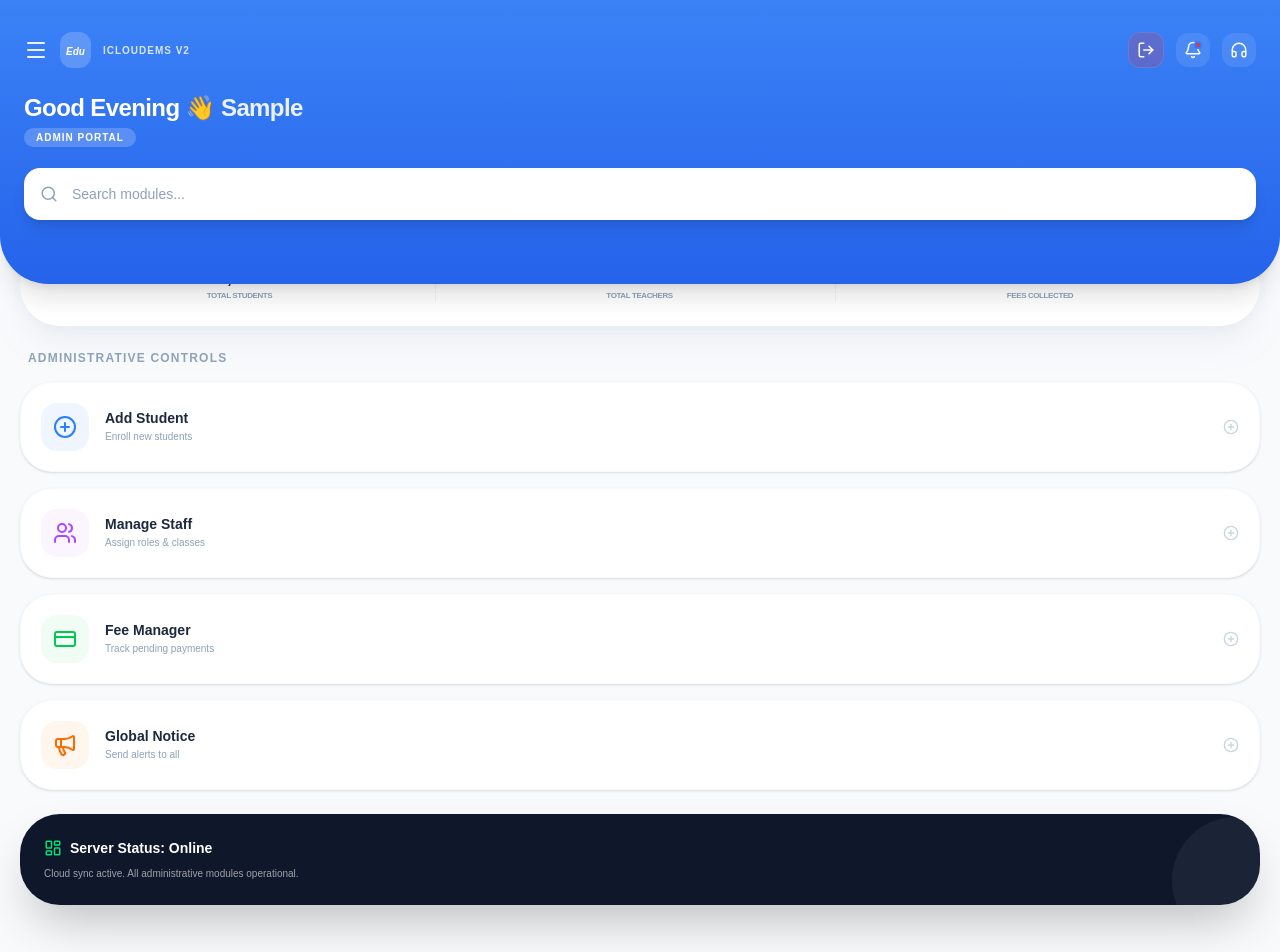
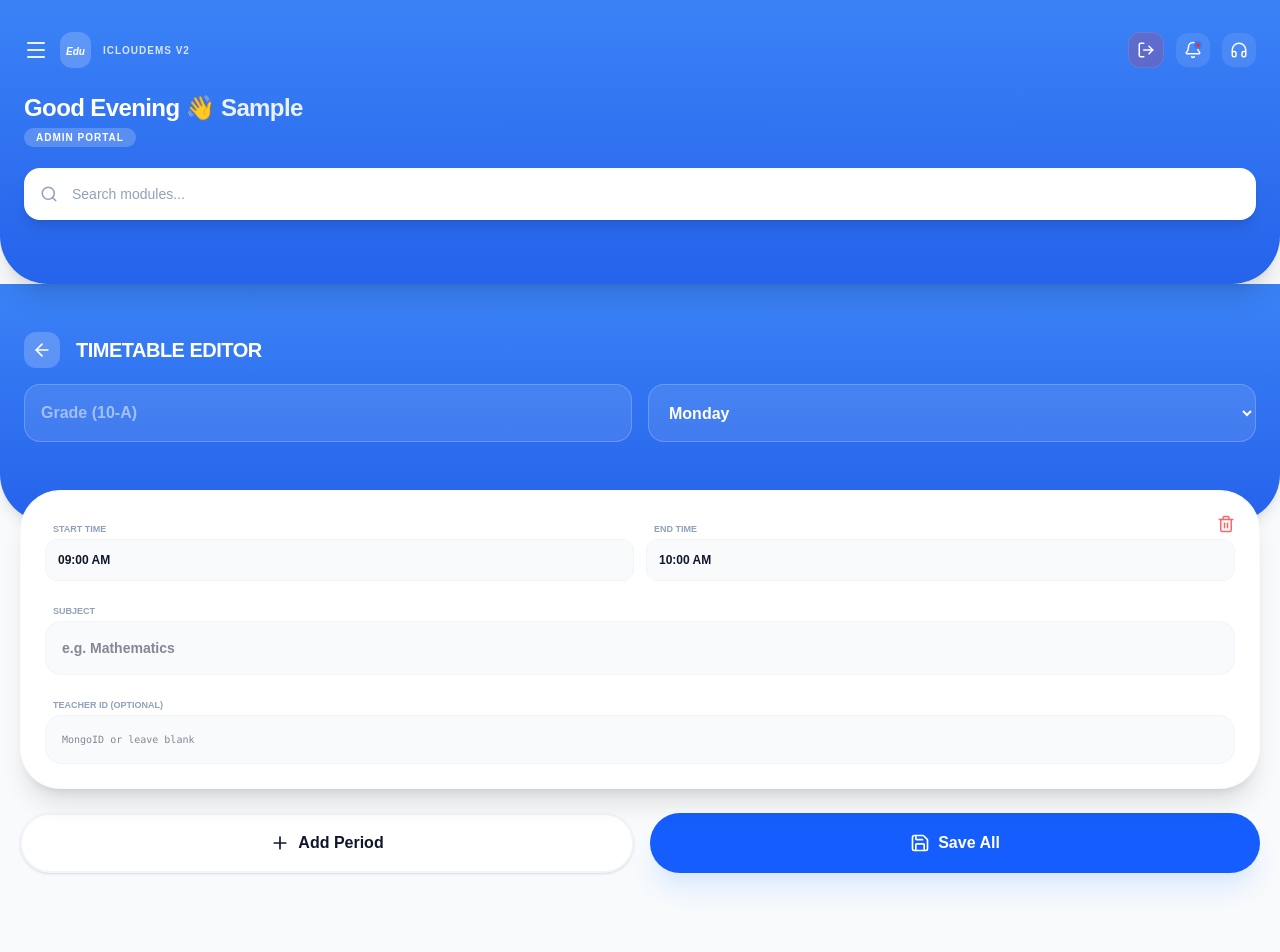
Before and after one commit to adittyaarryaai-lab/edu-management-software, a React app in the folder frontend/: page /admin/timetable in a window 1280 px wide. Before the commit this address led to /. Shown: the top 952 px of the page. Built offline with nearby package versions, Linux system fonts and the light colour scheme; sample sign-in values are in the browser's storage; the HTML template or start-up script is replaced by a standard one.

Commit message:
Day 38 Rebuild: Admin Timetable Editor with ObjectId validation fix and App-level navigation security

```diff
--- a/frontend/src/App.jsx
+++ b/frontend/src/App.jsx
@@ -1,5 +1,5 @@
 import React, { useState, useEffect } from 'react';
-import { Routes, Route, Navigate } from 'react-router-dom';
+import { Routes, Route, Navigate, useNavigate, useLocation } from 'react-router-dom';
 import API from './api';
 import Navbar from './components/Navbar';
 import BottomNav from './components/BottomNav';
@@ -30,6 +30,7 @@ import Requests from './pages/Requests';
 import Mentorship from './pages/Mentorship';
 import Syllabus from './pages/Syllabus';
 import AdminHome from './pages/AdminHome';
+import AdminTimetable from './pages/AdminTimetable';
 
 function App() {
   const [user, setUser] = useState(null);
@@ -37,9 +38,19 @@ function App() {
   const [password, setPassword] = useState('');
   const [loading, setLoading] = useState(false);
 
+  const navigate = useNavigate(); // Navigation handle karne ke liye
+  const location = useLocation(); // Current URL track karne ke liye
+
   useEffect(() => {
     const savedUser = localStorage.getItem('user');
-    if (savedUser) setUser(JSON.parse(savedUser));
+    if (savedUser) {
+      setUser(JSON.parse(savedUser));
+    } else {
+      // Agar user nahi hai aur URL "/" nahi hai, toh use "/" par bhejo
+      if (location.pathname !== "/") {
+        navigate("/");
+      }
+    }
   }, []);
 
   const handleLogin = async (e) => {
@@ -50,6 +61,7 @@ function App() {
       setUser(data);
       localStorage.setItem('user', JSON.stringify(data));
       setLoading(false);
+      navigate("/"); // Login ke baad home par redirect
     } catch (error) {
       setLoading(false);
       alert(error.response?.data?.message || "Login Failed! Check your credentials.");
@@ -134,11 +146,12 @@ function App() {
             }
           />
 
-          {/* FIX: Pass user prop to Timetable */}
           <Route
             path="/timetable"
             element={user.role === 'teacher' ? <TeacherSchedule user={user} /> : <Timetable user={user} />}
           />
+
+          <Route path="/admin/timetable" element={<AdminTimetable />} />
 
           <Route path="/attendance" element={<AttendanceDetails />} />
           <Route path="/fees" element={<Fees user={user} />} />
--- a/frontend/src/pages/AdminHome.jsx
+++ b/frontend/src/pages/AdminHome.jsx
@@ -1,9 +1,12 @@
 import React, { useState } from 'react';
 import { Users, CreditCard, Megaphone, Settings, PlusCircle, LayoutDashboard, Database, X } from 'lucide-react';
+import { useNavigate } from 'react-router-dom'; // Import useNavigate
 import API from '../api';
 import Toast from '../components/Toast';
 
 const AdminHome = () => {
+    const navigate = useNavigate(); // Initialize navigate
+
     // Modal States
     const [showTeacherForm, setShowTeacherForm] = useState(false);
     const [showStudentForm, setShowStudentForm] = useState(false);
@@ -31,6 +34,8 @@ const AdminHome = () => {
         { id: 'add-staff', title: 'Manage Staff', icon: <Users size={24}/>, desc: 'Assign roles & classes', color: 'bg-purple-50 text-purple-500' },
         { id: 'fees', title: 'Fee Manager', icon: <CreditCard size={24}/>, desc: 'Track pending payments', color: 'bg-green-50 text-green-500' },
         { id: 'notice', title: 'Global Notice', icon: <Megaphone size={24}/>, desc: 'Send alerts to all', color: 'bg-orange-50 text-orange-500' },
+        // Day 38: Timetable Module
+        { id: 'timetable', title: 'Timetable Master', icon: <Database size={24}/>, desc: 'Schedule all classes', color: 'bg-indigo-50 text-indigo-500' },
     ];
 
     // Handle Add Teacher
@@ -92,6 +97,8 @@ const AdminHome = () => {
                         onClick={() => {
                             if (m.id === 'add-staff') setShowTeacherForm(true);
                             if (m.id === 'add-student') setShowStudentForm(true);
+                            // Day 38: Navigation to Timetable Editor
+                            if (m.id === 'timetable') navigate('/admin/timetable');
                         }}
                         className="bg-white p-5 rounded-[2rem] shadow-sm border border-slate-50 flex items-center justify-between active:scale-95 transition-all cursor-pointer"
                     >
--- /dev/null
+++ b/frontend/src/pages/AdminTimetable.jsx
@@ -0,0 +1,157 @@
+import React, { useState } from 'react';
+import { ArrowLeft, Plus, Trash2, Save } from 'lucide-react';
+import { useNavigate } from 'react-router-dom';
+import API from '../api';
+import Toast from '../components/Toast';
+
+const AdminTimetable = () => {
+    const navigate = useNavigate();
+    const [grade, setGrade] = useState('');
+    const [day, setDay] = useState('Monday');
+    const [msg, setMsg] = useState('');
+    const [loading, setLoading] = useState(false);
+    const [periods, setPeriods] = useState([
+        { startTime: '09:00 AM', endTime: '10:00 AM', subject: '', teacher: '' }
+    ]);
+
+    const addPeriod = () => {
+        setPeriods([...periods, { startTime: '', endTime: '', subject: '', teacher: '' }]);
+    };
+
+    const removePeriod = (index) => {
+        setPeriods(periods.filter((_, i) => i !== index));
+    };
+
+    const handleSave = async () => {
+        if (!grade) return alert("Please enter Grade first!");
+
+        setLoading(true);
+        try {
+            // FIX: Teacher ID ko clean karo. Agar khali string hai toh use undefined bhejenge
+            // taaki Mongoose validation fail na ho.
+            const cleanedPeriods = periods.map(p => {
+                const period = { ...p };
+                if (!period.teacher || period.teacher.trim() === "") {
+                    delete period.teacher; // Khali teacher field uda do
+                }
+                return period;
+            });
+
+            const payload = {
+                grade,
+                schedule: [{ day, periods: cleanedPeriods }]
+            };
+
+            await API.post('/timetable/upload', payload);
+            setMsg(`Timetable for ${grade} (${day}) saved!`);
+        } catch (err) {
+            console.error("Save Error:", err.response?.data);
+            alert(err.response?.data?.message || "Error saving timetable. Check Console.");
+        } finally {
+            setLoading(false);
+        }
+    };
+
+    return (
+        <div className="min-h-screen bg-[#f8fafc] pb-24">
+            <div className="nav-gradient text-white px-6 pt-12 pb-20 rounded-b-[3rem] shadow-lg">
+                <div className="flex items-center gap-4 mb-4">
+                    <button onClick={() => navigate(-1)} className="bg-white/20 p-2 rounded-xl active:scale-95 transition-all">
+                        <ArrowLeft size={20}/>
+                    </button>
+                    <h1 className="text-xl font-bold uppercase tracking-tight">Timetable Editor</h1>
+                </div>
+
+                <div className="grid grid-cols-2 gap-4">
+                    <input
+                        type="text" placeholder="Grade (10-A)"
+                        className="bg-white/10 border border-white/20 p-4 rounded-2xl outline-none placeholder:text-white/50 font-bold"
+                        value={grade} onChange={(e) => setGrade(e.target.value)}
+                    />
+                    <select
+                        className="bg-white/10 border border-white/20 p-4 rounded-2xl outline-none font-bold"
+                        value={day} onChange={(e) => setDay(e.target.value)}
+                    >
+                        {['Monday', 'Tuesday', 'Wednesday', 'Thursday', 'Friday', 'Saturday'].map(d => (
+                            <option key={d} value={d} className="text-slate-800">{d}</option>
+                        ))}
+                    </select>
+                </div>
+            </div>
+
+            <div className="px-5 -mt-8 space-y-4">
+                {periods.map((p, index) => (
+                    <div key={index} className="bg-white p-6 rounded-[2.5rem] shadow-xl border border-slate-50 relative animate-in slide-in-from-right duration-300">
+                        <button onClick={() => removePeriod(index)} className="absolute top-4 right-4 text-red-400 p-2 active:scale-90 transition-all">
+                            <Trash2 size={18}/>
+                        </button>
+
+                        <div className="space-y-4">
+                            <div className="grid grid-cols-2 gap-3">
+                                <div>
+                                    <label className="text-[9px] font-black text-slate-400 uppercase ml-2">Start Time</label>
+                                    <input type="text" placeholder="09:00 AM" className="w-full bg-slate-50 p-3 rounded-xl border border-slate-100 text-xs font-bold"
+                                        value={p.startTime} onChange={(e) => {
+                                            const newPeriods = [...periods];
+                                            newPeriods[index].startTime = e.target.value;
+                                            setPeriods(newPeriods);
+                                        }}
+                                    />
+                                </div>
+                                <div>
+                                    <label className="text-[9px] font-black text-slate-400 uppercase ml-2">End Time</label>
+                                    <input type="text" placeholder="10:00 AM" className="w-full bg-slate-50 p-3 rounded-xl border border-slate-100 text-xs font-bold"
+                                        value={p.endTime} onChange={(e) => {
+                                            const newPeriods = [...periods];
+                                            newPeriods[index].endTime = e.target.value;
+                                            setPeriods(newPeriods);
+                                        }}
+                                    />
+                                </div>
+                            </div>
+                            <div className="grid grid-cols-1 gap-4">
+                                <div>
+                                    <label className="text-[9px] font-black text-slate-400 uppercase ml-2">Subject</label>
+                                    <input type="text" placeholder="e.g. Mathematics" className="w-full bg-slate-50 p-4 rounded-2xl border border-slate-100 text-sm font-bold"
+                                        value={p.subject} onChange={(e) => {
+                                            const newPeriods = [...periods];
+                                            newPeriods[index].subject = e.target.value;
+                                            setPeriods(newPeriods);
+                                        }}
+                                    />
+                                </div>
+                                {/* Teacher ID input - abhi manually bhar rahe hain, baad mein dropdown karenge */}
+                                <div>
+                                    <label className="text-[9px] font-black text-slate-400 uppercase ml-2">Teacher ID (Optional)</label>
+                                    <input type="text" placeholder="MongoID or leave blank" className="w-full bg-slate-50 p-4 rounded-2xl border border-slate-100 text-[10px] font-mono"
+                                        value={p.teacher} onChange={(e) => {
+                                            const newPeriods = [...periods];
+                                            newPeriods[index].teacher = e.target.value;
+                                            setPeriods(newPeriods);
+                                        }}
+                                    />
+                                </div>
+                            </div>
+                        </div>
+                    </div>
+                ))}
+
+                <div className="flex gap-4 mt-6">
+                    <button onClick={addPeriod} className="flex-1 bg-white text-slate-900 border-2 border-slate-100 py-4 rounded-[2rem] font-bold flex items-center justify-center gap-2 shadow-sm active:scale-95 transition-all">
+                        <Plus size={20}/> Add Period
+                    </button>
+                    <button
+                        onClick={handleSave}
+                        disabled={loading}
+                        className="flex-1 bg-blue-600 text-white py-4 rounded-[2rem] font-bold flex items-center justify-center gap-2 shadow-xl shadow-blue-100 active:scale-95 transition-all disabled:bg-slate-300"
+                    >
+                        <Save size={20}/> {loading ? "Saving..." : "Save All"}
+                    </button>
+                </div>
+            </div>
+            {msg && <Toast message={msg} onClose={() => setMsg('')} />}
+        </div>
+    );
+};
+
+export default AdminTimetable;
```
Also changed, not shown: 2 other files (tests, documents, lock files or other folders).
